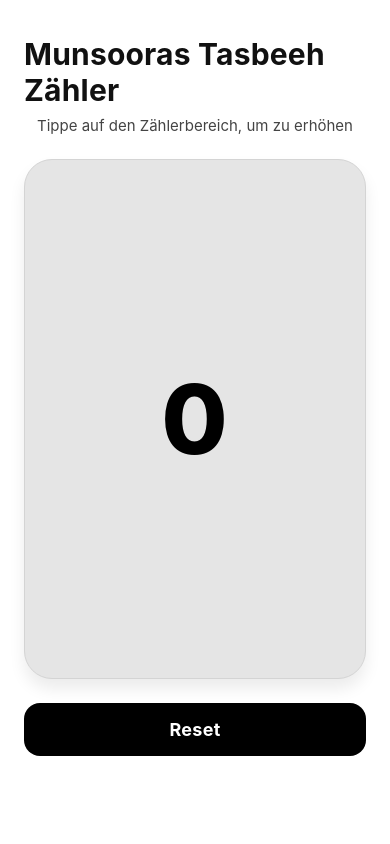
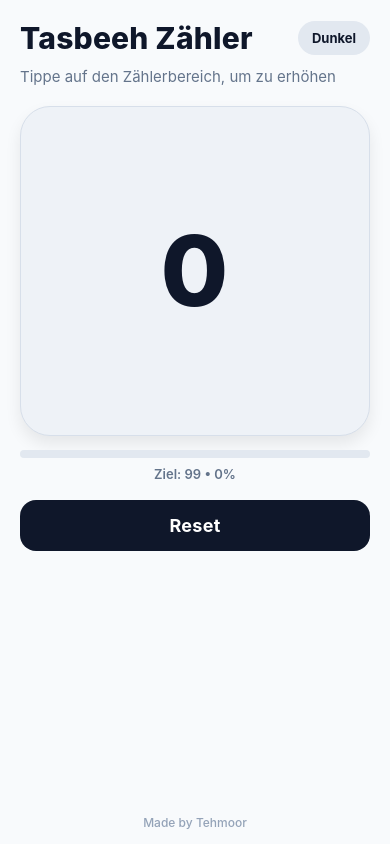
Before and after one commit to Tehmoor23/tasbeeh-app-new, a React Native app: screen / in a window 390 px wide. Built offline with nearby package versions, Linux system fonts and the light colour scheme.

Commit message:
Update App.js

```diff
--- a/App.js
+++ b/App.js
@@ -1,20 +1,65 @@
 import { StatusBar } from 'expo-status-bar';
 import AsyncStorage from '@react-native-async-storage/async-storage';
-import { useEffect, useState } from 'react';
+import { useEffect, useMemo, useRef, useState } from 'react';
 import {
   ActivityIndicator,
+  Animated,
   Pressable,
   SafeAreaView,
   StyleSheet,
   Text,
+  useColorScheme,
+  Vibration,
   View,
 } from 'react-native';
 
 const STORAGE_KEY = 'tasbeeh_count';
+const THEME_STORAGE_KEY = 'tasbeeh_theme';
+const DEFAULT_GOAL = 99;
+
+const THEMES = {
+  light: {
+    background: '#F8FAFC',
+    title: '#0F172A',
+    subtitle: '#64748B',
+    card: '#EEF2F7',
+    cardPressed: '#E2E8F0',
+    count: '#0F172A',
+    border: '#D7DFEA',
+    resetBg: '#0F172A',
+    resetPressed: '#1E293B',
+    resetText: '#FFFFFF',
+    toggleBg: '#E2E8F0',
+    toggleText: '#0F172A',
+    progressTrack: '#E2E8F0',
+    progressFill: '#334155',
+    footer: '#94A3B8',
+  },
+  dark: {
+    background: '#0B1220',
+    title: '#E2E8F0',
+    subtitle: '#94A3B8',
+    card: '#111827',
+    cardPressed: '#1F2937',
+    count: '#F8FAFC',
+    border: '#334155',
+    resetBg: '#F8FAFC',
+    resetPressed: '#E2E8F0',
+    resetText: '#0F172A',
+    toggleBg: '#1F2937',
+    toggleText: '#E2E8F0',
+    progressTrack: '#1E293B',
+    progressFill: '#60A5FA',
+    footer: '#94A3B8',
+  },
+};
 
 export default function App() {
+  const systemScheme = useColorScheme();
   const [count, setCount] = useState(0);
   const [isLoading, setIsLoading] = useState(true);
+  const [themeMode, setThemeMode] = useState(systemScheme === 'dark' ? 'dark' : 'light');
+  const scaleAnim = useRef(new Animated.Value(1)).current;
 
   useEffect(() => {
     const loadCount = async () => {
@@ -50,36 +95,132 @@ export default function App() {
     persistCount();
   }, [count, isLoading]);
 
-  const incrementCount = () => setCount((prev) => prev + 1);
+  useEffect(() => {
+    const loadTheme = async () => {
+      try {
+        const storedTheme = await AsyncStorage.getItem(THEME_STORAGE_KEY);
+        if (storedTheme === 'light' || storedTheme === 'dark') {
+          setThemeMode(storedTheme);
+        }
+      } catch (error) {
+        console.warn('Failed to load theme:', error);
+      }
+    };
+
+    loadTheme();
+  }, []);
+
+  useEffect(() => {
+    const persistTheme = async () => {
+      try {
+        await AsyncStorage.setItem(THEME_STORAGE_KEY, themeMode);
+      } catch (error) {
+        console.warn('Failed to save theme:', error);
+      }
+    };
+
+    persistTheme();
+  }, [themeMode]);
+
+  const theme = THEMES[themeMode];
+  const progress = useMemo(() => Math.min((count / DEFAULT_GOAL) * 100, 100), [count]);
+
+  const animatePressIn = () => {
+    Animated.spring(scaleAnim, {
+      toValue: 0.975,
+      useNativeDriver: true,
+      speed: 18,
+      bounciness: 5,
+    }).start();
+  };
+
+  const animatePressOut = () => {
+    Animated.spring(scaleAnim, {
+      toValue: 1,
+      useNativeDriver: true,
+      speed: 18,
+      bounciness: 5,
+    }).start();
+  };
+
+  const triggerHaptic = () => {
+    if (typeof Vibration?.vibrate === 'function') {
+      Vibration.vibrate(8);
+    }
+  };
+
+  const incrementCount = () => {
+    setCount((prev) => prev + 1);
+    triggerHaptic();
+  };
+
   const resetCount = () => setCount(0);
 
+  const toggleTheme = () => {
+    setThemeMode((prev) => (prev === 'dark' ? 'light' : 'dark'));
+  };
+
   return (
-    <SafeAreaView style={styles.safeArea}>
-      <StatusBar style="dark" />
+    <SafeAreaView style={[styles.safeArea, { backgroundColor: theme.background }]}>
+      <StatusBar style={themeMode === 'dark' ? 'light' : 'dark'} />
       <View style={styles.container}>
-        <Text style={styles.title}>Munsooras Tasbeeh Zähler</Text>
-        <Text style={styles.subtitle}>Tippe auf den Zählerbereich, um zu erhöhen</Text>
+        <View style={styles.topRow}>
+          <Text style={[styles.title, { color: theme.title }]}>Tasbeeh Zähler</Text>
+          <Pressable
+            style={({ pressed }) => [
+              styles.toggleButton,
+              { backgroundColor: theme.toggleBg },
+              pressed && { opacity: 0.8 },
+            ]}
+            onPress={toggleTheme}
+          >
+            <Text style={[styles.toggleText, { color: theme.toggleText }]}>
+              {themeMode === 'dark' ? 'Hell' : 'Dunkel'}
+            </Text>
+          </Pressable>
+        </View>
+
+        <Text style={[styles.subtitle, { color: theme.subtitle }]}>Tippe auf den Zählerbereich, um zu erhöhen</Text>
+
+        <Pressable onPressIn={animatePressIn} onPressOut={animatePressOut} onPress={incrementCount}>
+          {({ pressed }) => (
+            <Animated.View
+              style={[
+                styles.counterArea,
+                {
+                  backgroundColor: pressed ? theme.cardPressed : theme.card,
+                  borderColor: theme.border,
+                  transform: [{ scale: scaleAnim }],
+                },
+              ]}
+            >
+              {isLoading ? (
+                <ActivityIndicator size="large" color={theme.count} />
+              ) : (
+                <Text style={[styles.countText, { color: theme.count }]}>{count}</Text>
+              )}
+            </Animated.View>
+          )}
+        </Pressable>
+
+        <View style={styles.progressSection}>
+          <View style={[styles.progressTrack, { backgroundColor: theme.progressTrack }]}>
+            <View style={[styles.progressFill, { backgroundColor: theme.progressFill, width: `${progress}%` }]} />
+          </View>
+          <Text style={[styles.progressText, { color: theme.subtitle }]}>Ziel: {DEFAULT_GOAL} • {progress.toFixed(0)}%</Text>
+        </View>
 
         <Pressable
           style={({ pressed }) => [
-            styles.counterArea,
-            pressed && styles.counterAreaPressed,
+            styles.resetButton,
+            { backgroundColor: pressed ? theme.resetPressed : theme.resetBg },
           ]}
-          onPress={incrementCount}
+          onPress={resetCount}
         >
-          {isLoading ? (
-            <ActivityIndicator size="large" color="#111111" />
-          ) : (
-            <Text style={styles.countText}>{count}</Text>
-          )}
+          <Text style={[styles.resetText, { color: theme.resetText }]}>Reset</Text>
         </Pressable>
 
-        <Pressable
-          style={({ pressed }) => [styles.resetButton, pressed && styles.resetPressed]}
-          onPress={resetCount}
-        >
-          <Text style={styles.resetText}>Reset</Text>
-        </Pressable>
+        <Text style={[styles.footerText, { color: theme.footer }]}>Made by Tehmoor</Text>
       </View>
     </SafeAreaView>
   );
@@ -88,69 +229,93 @@ export default function App() {
 const styles = StyleSheet.create({
   safeArea: {
     flex: 1,
-    backgroundColor: '#FFFFFF',
   },
   container: {
     flex: 1,
-    paddingHorizontal: 24,
-    paddingVertical: 28,
+    paddingHorizontal: 20,
+    paddingTop: 20,
+    paddingBottom: 14,
+  },
+  topRow: {
+    flexDirection: 'row',
     alignItems: 'center',
+    justifyContent: 'space-between',
+    gap: 12,
   },
   title: {
-    marginTop: 8,
-    color: '#111111',
     fontSize: 30,
-    fontWeight: '700',
+    fontWeight: '800',
     letterSpacing: 0.2,
   },
   subtitle: {
-    marginTop: 8,
-    marginBottom: 24,
-    color: '#444444',
+    marginTop: 10,
+    marginBottom: 18,
     fontSize: 15,
+    lineHeight: 22,
+  },
+  toggleButton: {
+    paddingHorizontal: 14,
+    paddingVertical: 9,
+    borderRadius: 999,
+  },
+  toggleText: {
+    fontSize: 13,
+    fontWeight: '700',
   },
   counterArea: {
-    flex: 1,
     width: '100%',
-    maxHeight: 520,
-    borderRadius: 28,
-    backgroundColor: '#E5E5E5',
+    borderRadius: 30,
     borderWidth: 1,
-    borderColor: '#D4D4D4',
+    minHeight: 330,
     alignItems: 'center',
     justifyContent: 'center',
     shadowColor: '#000',
-    shadowOffset: { width: 0, height: 10 },
+    shadowOffset: { width: 0, height: 8 },
     shadowOpacity: 0.08,
     shadowRadius: 16,
     elevation: 4,
   },
-  counterAreaPressed: {
-    backgroundColor: '#DADADA',
-  },
   countText: {
-    color: '#000000',
-    fontSize: 96,
+    fontSize: 98,
     fontWeight: '800',
-    lineHeight: 102,
+    lineHeight: 106,
     letterSpacing: 1,
   },
+  progressSection: {
+    marginTop: 14,
+    marginBottom: 18,
+  },
+  progressTrack: {
+    height: 8,
+    borderRadius: 999,
+    overflow: 'hidden',
+  },
+  progressFill: {
+    height: '100%',
+    borderRadius: 999,
+  },
+  progressText: {
+    marginTop: 8,
+    textAlign: 'center',
+    fontSize: 13,
+    fontWeight: '600',
+  },
   resetButton: {
-    marginTop: 24,
-    width: '100%',
     borderRadius: 16,
-    backgroundColor: '#000000',
     alignItems: 'center',
     justifyContent: 'center',
-    paddingVertical: 16,
-  },
-  resetPressed: {
-    backgroundColor: '#1F1F1F',
+    paddingVertical: 15,
   },
   resetText: {
-    color: '#FFFFFF',
     fontSize: 18,
     fontWeight: '700',
     letterSpacing: 0.3,
   },
+  footerText: {
+    marginTop: 'auto',
+    textAlign: 'center',
+    fontSize: 12,
+    fontWeight: '500',
+    paddingTop: 16,
+  },
 });
```
